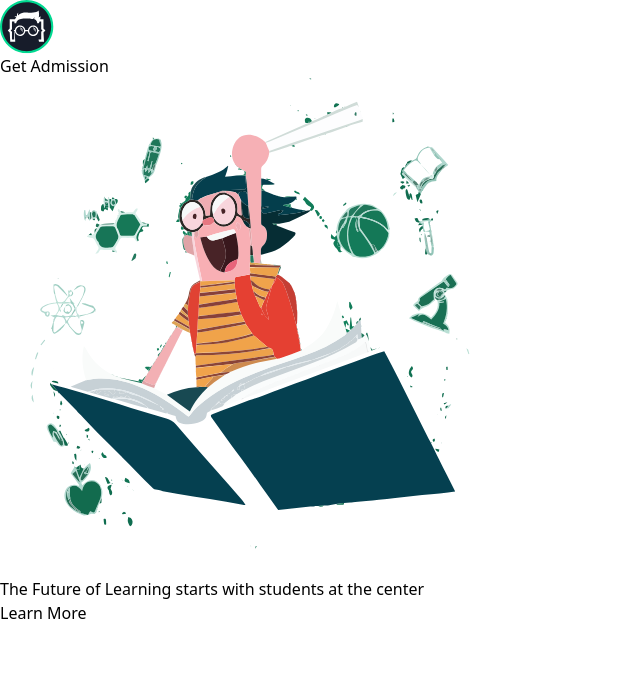
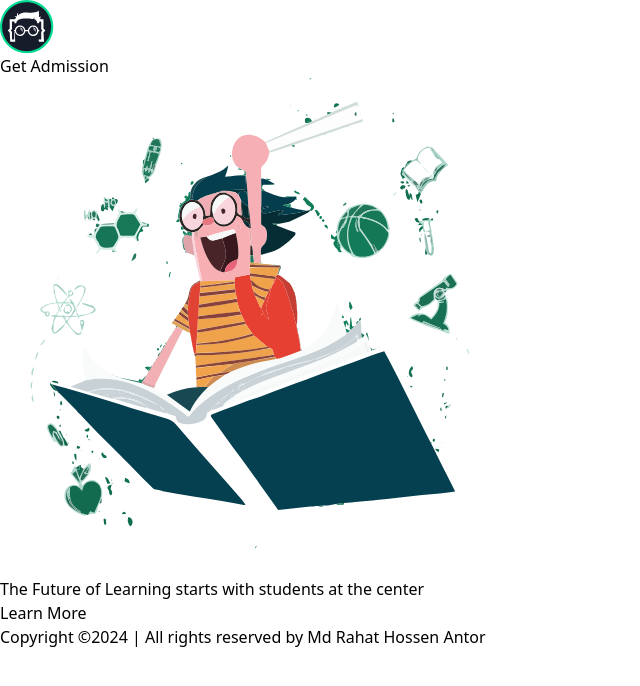
Before and after one commit to rahathossenantor/smart-grade, a React (Vite) app: page / in a window 1280 px wide. Shown: the top 686 px of the page, without its empty margins (0-640 px from the left). Built offline with nearby package versions, Linux system fonts and the light colour scheme.

Commit message:
Footer section completed

```diff
--- a/src/App.jsx
+++ b/src/App.jsx
@@ -1,3 +1,4 @@
+import Footer from "./components/Footer";
 import Hero from "./components/Hero";
 import Navbar from "./components/Navbar";
 
@@ -6,6 +7,7 @@
     <>
       <Navbar/>
       <Hero/>
+      <Footer/>
     </>
   );
 };
--- /dev/null
+++ b/src/components/Footer.jsx
@@ -0,0 +1,14 @@
+
+const Footer = () => {
+    return (
+        <footer className="py-6 md:py-8">
+            <div className="container mx-auto">
+                <p className="text-center text-base text-gray-500">
+                    Copyright &copy;2024 | All rights reserved by Md Rahat Hossen Antor
+                </p>
+            </div>
+        </footer>
+    );
+};
+
+export default Footer;
```
